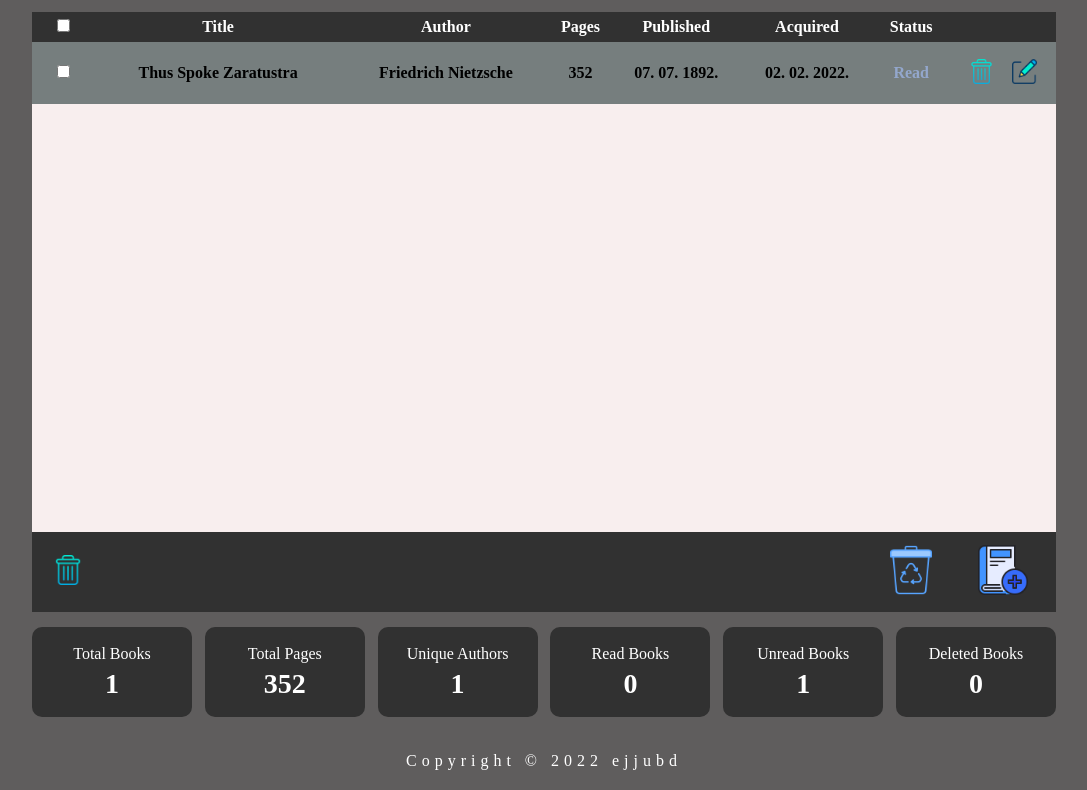
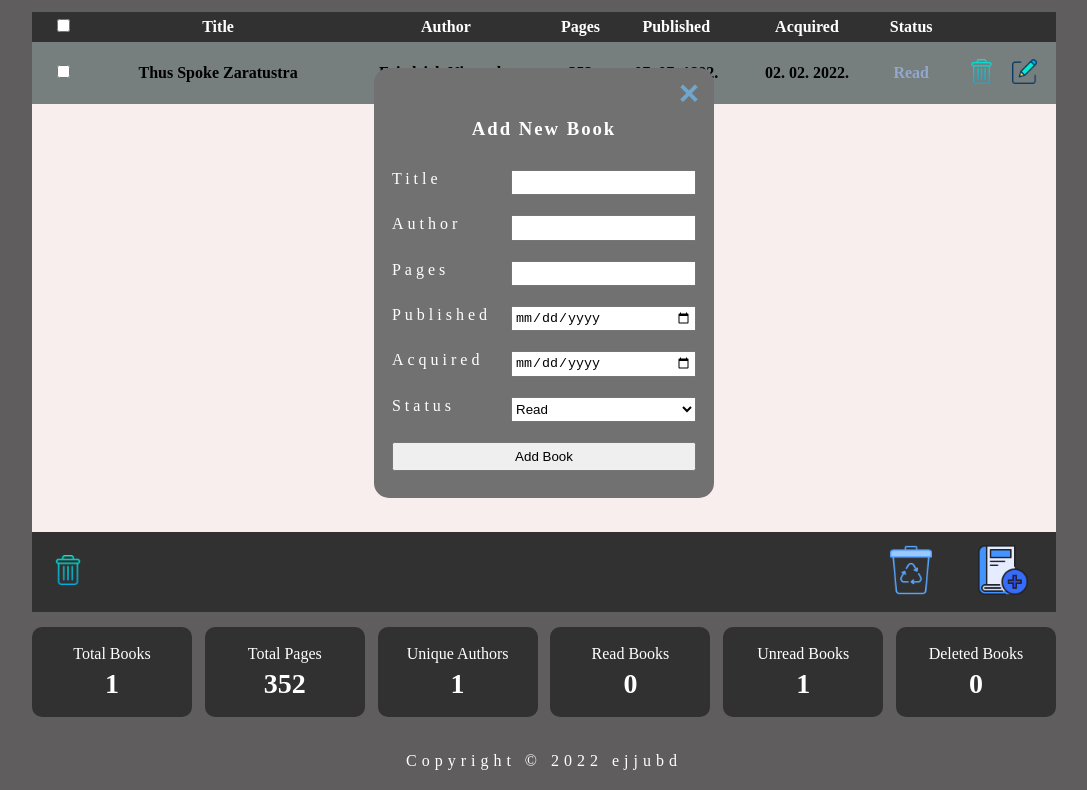
Before and after one commit to ejjubd/Library, a plain HTML site: page index.html in a window 1280 px wide. Shown: the part 117-907 px from the top of the page, without its empty margins (96-1183 px from the left). Drawn offline with Linux system fonts and the light colour scheme.

Commit message:
new book window finished

```diff
--- a/index.html
+++ b/index.html
@@ -119,6 +119,29 @@
     <p>Copyright &#169; 2022 ejjubd</p>
 </div>
 
+<div id="add-book-window">
+   <button id="close-button"><span class="close">&times;</span></button>
+   <h3>Add New Book</h3>
+   <form id="new-book" action="">
+
+    <label for="new-title">Title</label>
+    <input type="text">
+    <label for="new-author">Author</label>
+    <input type="text">
+    <label for="new-pages">Pages</label>
+    <input type="number">
+    <label for="new-published">Published</label>
+    <input type="date" name="" id="">
+    <label for="new-acquired">Acquired</label>
+    <input type="date" name="" id="">
+    <label for="new-status">Status</label>
+    <select name="" id="">
+        <option value="0">Read</option>
+        <option value="1">Unread</option>
+    </select>
+    <button id="add-book-button" type="submit">Add Book</button>
+   </form>
+</div>
 
 
     <script src="script.js"></script>
--- a/style.css
+++ b/style.css
@@ -146,3 +146,69 @@ tfoot{
     color: white;
     letter-spacing:5px;
 }
+
+#add-book-window{
+    height: 430px;
+    width: 340px;
+    background-color: rgb(114, 113, 114);
+    position: absolute;
+    position: fixed;
+    top: 50%;
+    left: 50%;
+    transform: translate(-50%, -50%);
+    border-radius: 15px;
+
+
+}
+
+#add-book-window h3{
+    text-align: center;
+    color: white;
+    font-weight: bold;
+    letter-spacing: 2px;
+    margin-top: 50px;
+
+
+}
+
+.close {
+    font-size: 35px;
+    font-weight: 600;
+    color: rgb(111, 167, 204);
+
+  }
+#close-button{
+   height: 38px;
+   width: 30px;
+   float: right;
+   background-color: rgb(114, 113, 114);
+   border: none;
+   margin-right: 10px;
+   margin-top: 5px;
+
+
+
+
+
+}
+#new-book{
+    padding: 30px;
+    display: grid;
+    grid-template-columns: 1fr 1fr;
+    grid-template-rows:  1fr 1fr 1fr 1fr 1fr 1fr  ;
+    justify-content: center;
+    gap: 20px;
+    color: white;
+    letter-spacing: 4px;
+
+}
+
+#new-book input{
+    padding:2px;
+}
+
+#add-book-button{
+ grid-column-start: 1;
+ grid-column-end: span 2;
+padding: 5px;
+}
```
